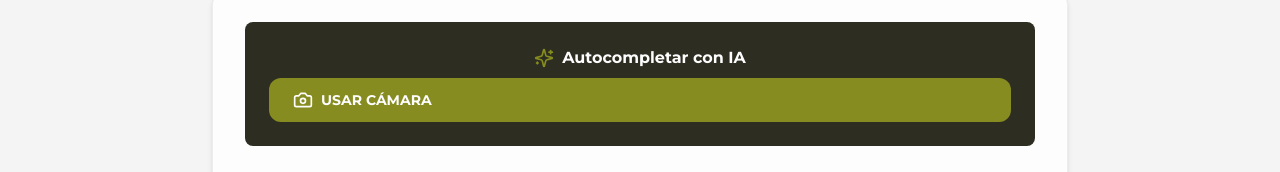
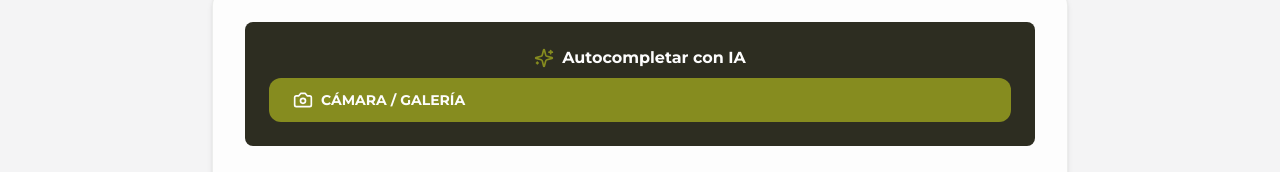
Before and after one commit to jorgecandia423-arch/refugio-outdoor-web, a Next.js app: page /admin/ingreso in a window 1280 px wide. Shown: the part 324-496 px from the top of the page. Built offline with nearby package versions, Linux system fonts and the light colour scheme.

Commit message:
feat: permitir elegir entre cámara y galería en el panel admin

```diff
--- a/src/app/admin/ingreso/page.tsx
+++ b/src/app/admin/ingreso/page.tsx
@@ -187,11 +187,10 @@ export default function AdminPage() {
                 <label
                   className={`bg-brand-accent text-soft-white px-6 py-3 rounded-full font-bold text-sm uppercase hover:bg-brand-accent/90 transition-all flex items-center gap-2 mx-auto cursor-pointer ${isScanning || isPublishing ? "opacity-50 pointer-events-none" : ""}`}
                 >
-                  {isScanning ? "Analizando..." : <><Camera size={20} /> Usar Cámara</>}
+                  {isScanning ? "Analizando..." : <><Camera size={20} /> Cámara / Galería</>}
                   <input
                     type="file"
                     accept="image/*"
-                    capture="environment"
                     className="hidden"
                     onChange={(e) => {
                       if (e.target.files && e.target.files[0]) {
```
